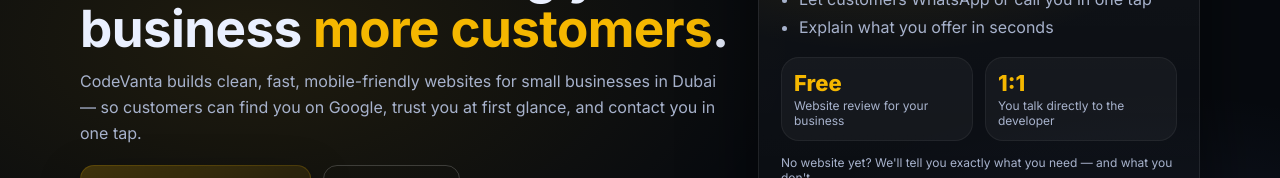
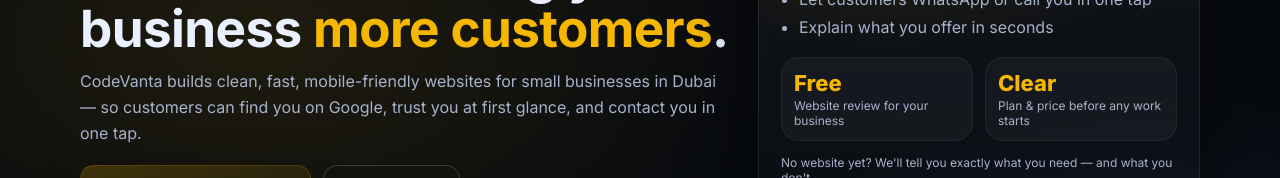
Before and after one commit to WalaaHafez/CodeVanta-website, a plain HTML site: page index.html in a window 1280 px wide. Shown: the part 258-436 px from the top of the page. Drawn offline with Linux system fonts and the light colour scheme.

Commit message:
Replace 'talk to the developer' claim with clear plan & price
Co-Authored-By: Claude Opus 5.5 <noreply@anthropic.com>
Claude-Session: https://claude.ai/code/session_019FbBX7KkQDdq2R4hMjb7EL

```diff
--- a/index.html
+++ b/index.html
@@ -85,8 +85,8 @@
                 <div class="stat__txt">Website review for your business</div>
               </div>
               <div class="stat">
-                <div class="stat__num">1:1</div>
-                <div class="stat__txt">You talk directly to the developer</div>
+                <div class="stat__num">Clear</div>
+                <div class="stat__txt">Plan &amp; price before any work starts</div>
               </div>
             </div>
             <p class="note">
```
